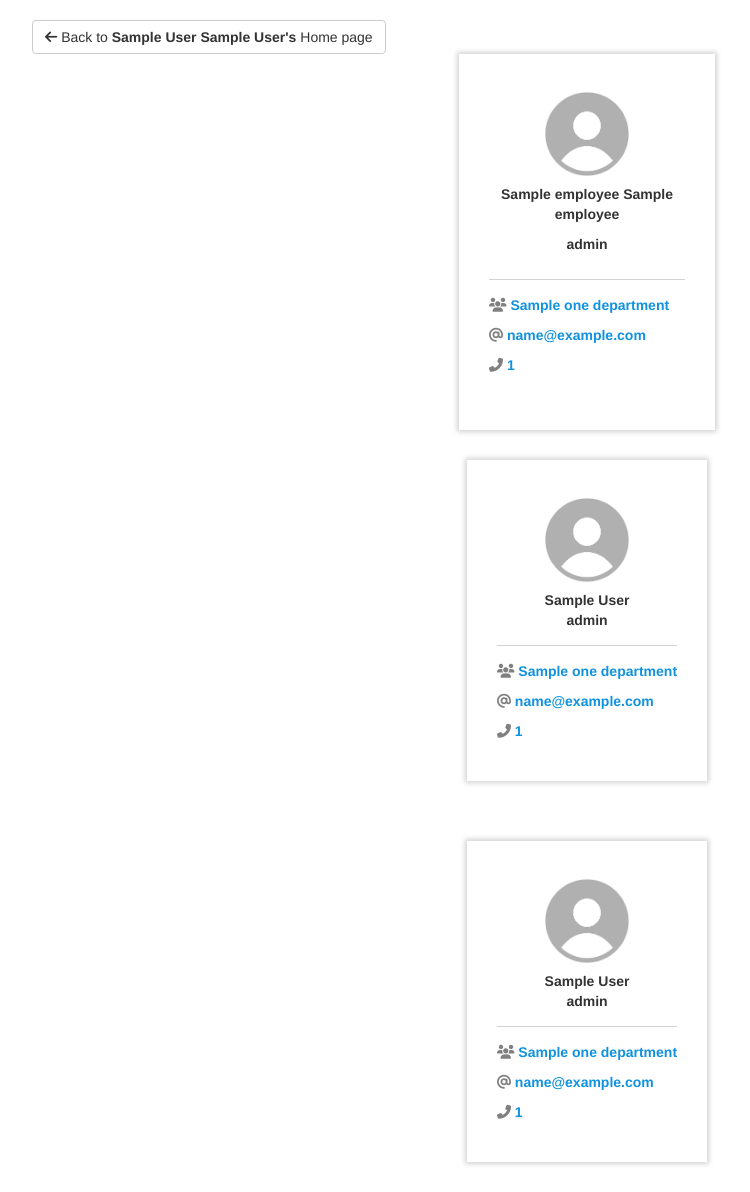
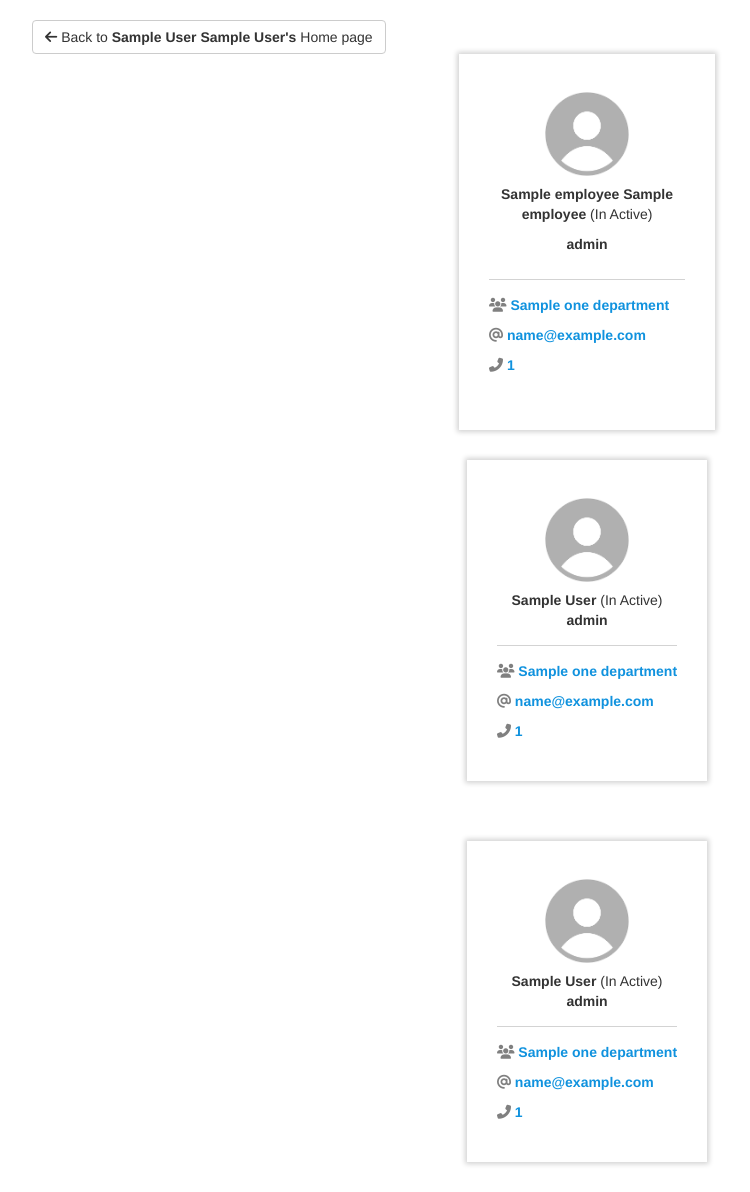
Before and after one commit to aswin-syras/Employee-Management-System, a Flask app: template templates/admin/edit_department.html in a window 1280 px wide. Shown: the part 110-1302 px from the top of the page, without its empty margins (53-803 px from the left). Run offline with Flask 2, Linux system fonts and the light colour scheme; the visitor is signed in with stand-in values (Sample User, id 1); the template is opened without the code that fills it: values that come from a table or form of the project are taken from there, most other values are stand-ins (such as "Sample title", 1, 10 or a date in 2020); some libraries are stand-ins or nearby versions.

Commit message:
[Department Active and inactive] Employee active and inactive

```diff
--- a/templates/admin/edit_department.html
+++ b/templates/admin/edit_department.html
@@ -69,7 +69,7 @@
                                         {% if employee.manager_first_name and employee.manager_last_name %}
                                             {{ employee.manager_first_name }} {{ employee.manager_last_name }}
                                         {% endif %}
-                                    </b>
+                                    </b> {% if employee.is_active %} (Active) {% else %} (In Active) {% endif %}
                                 </div>
                                 <div class="dept-personal-info">
                                     <b>{{ employee.manager_role_description }}</b>
@@ -100,7 +100,7 @@
                                     </div>
                                     <div class=" text-center add-border-padding">
                                         <div>
-                                            <b>{{ children.first_name }} {{ children.last_name }}</b>
+                                            <b>{{ children.first_name }} {{ children.last_name }}</b>{% if children.is_active %} (Active) {% else %} (In Active) {% endif %}
                                         </div>
 
                                         <div>
@@ -133,7 +133,7 @@
 
                                                 <div class=" text-center add-border-padding">
                                                     <div>
-                                                        <b>{{ child.first_name }} {{ child.last_name }}</b>
+                                                        <b>{{ child.first_name }} {{ child.last_name }}</b>{% if child.is_active %} (Active) {% else %} (In Active) {% endif %}
                                                     </div>
 
                                                     <div>
```
